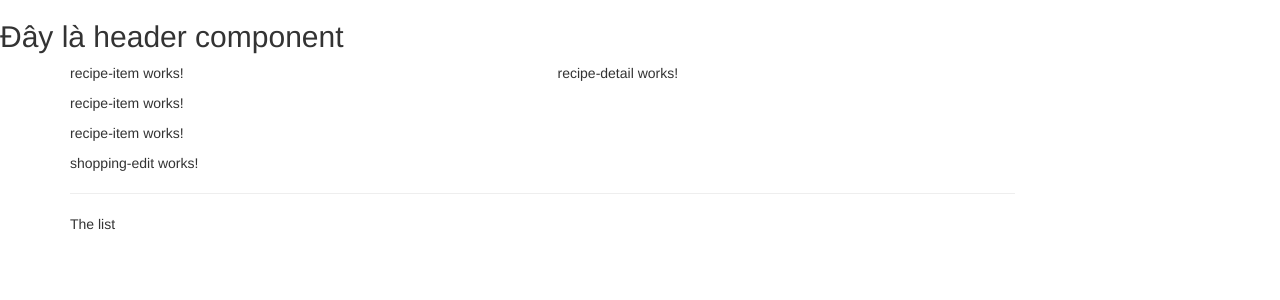
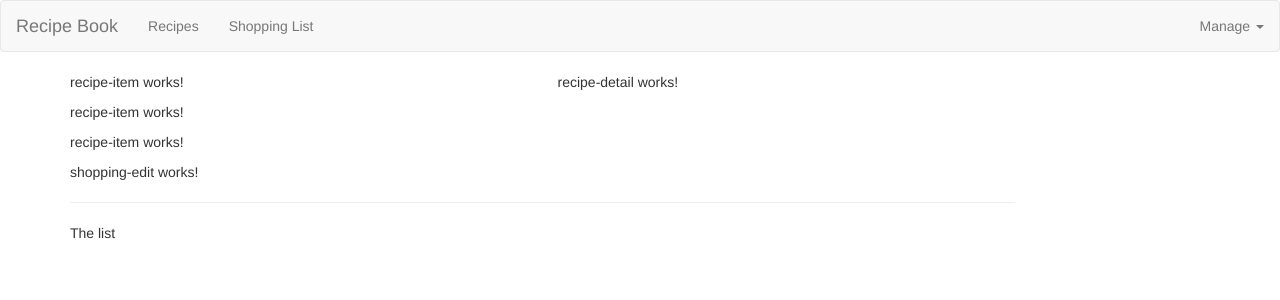
Before and after one commit to chungthehao/Angular_Recipe_Book_Shopping_List, an Angular app: page / in a window 1280 px wide. Shown: the top 300 px of the page. Built offline with nearby package versions, Linux system fonts and the light colour scheme.

Commit message:
Adding a Navigation Bar

```diff
--- a/src/app/header/header.component.html
+++ b/src/app/header/header.component.html
@@ -1 +1,28 @@
-<h2>Đây là header component</h2>
+<nav class="navbar navbar-default">
+	<div class="container-fluid">
+		<div class="navbar-header">
+			<a href="#" class="navbar-brand">Recipe Book</a>
+		</div>
+
+		<div class="navbar-default">
+			<ul class="nav navbar-nav">
+				<li><a href="#">Recipes</a></li>
+				<li><a href="#">Shopping List</a></li>
+			</ul>
+
+			<ul class="nav navbar-nav navbar-right">
+				<li class="dropdown">
+					<a href="#" class="dropdown-toggle" role="button">
+						Manage
+						<span class="caret"></span>
+					</a>
+
+					<ul class="dropdown-menu">
+						<li><a href="#">Save Data</a></li>
+						<li><a href="#">Fetch Data</a></li>
+					</ul>
+				</li>
+			</ul>
+		</div>
+	</div>
+</nav>
```
